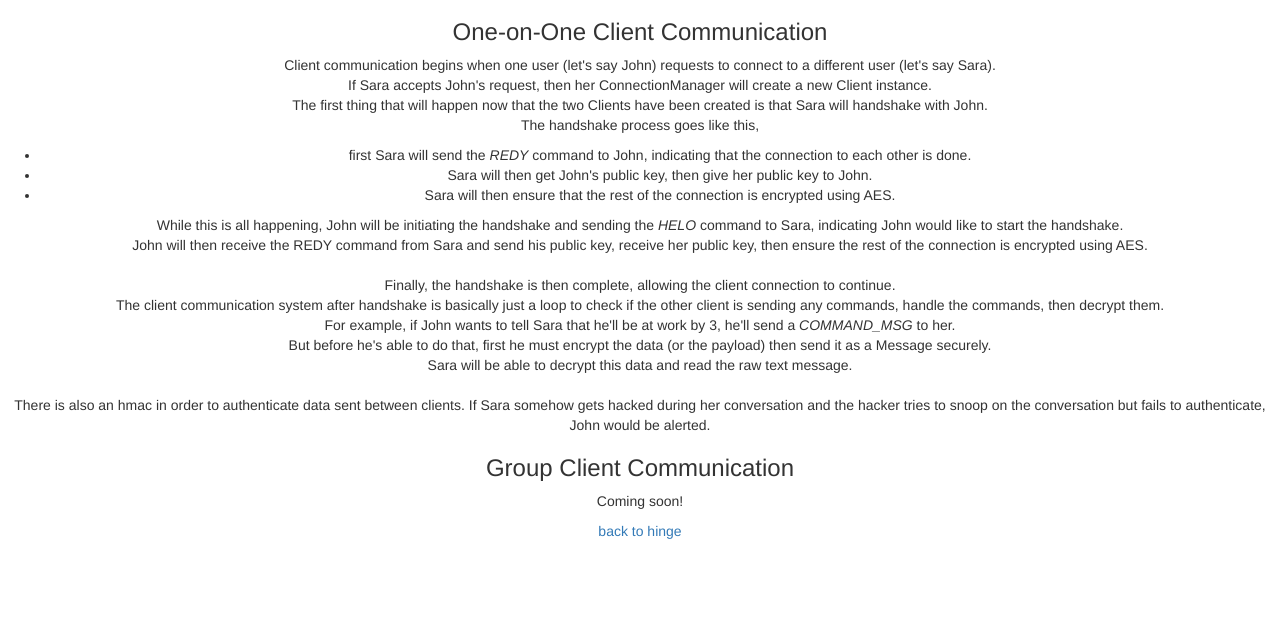
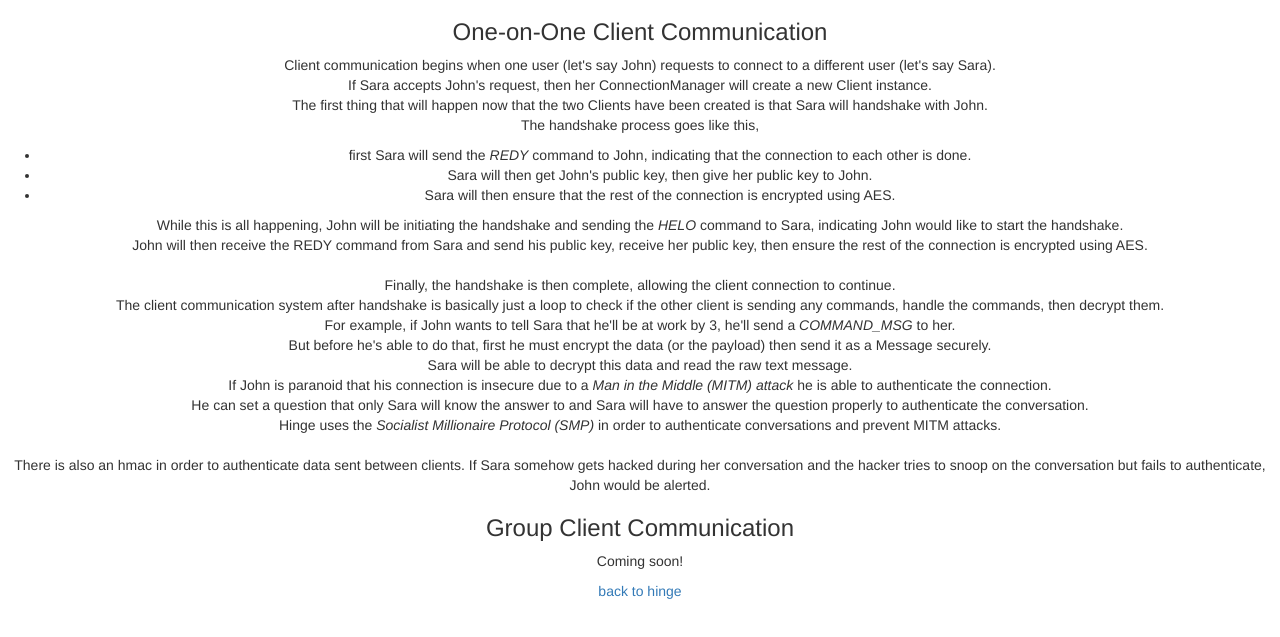
Before and after one commit to HingeChat/hingechat.github.io, a plain HTML site: page hinge/internal/CLIENT.html in a window 1280 px wide. Shown: the part 91-728 px from the top of the page. Drawn offline with nearby package versions, Linux system fonts and the light colour scheme.

Commit message:
general: Some updates, and Hinge is now Python 3.4.

```diff
--- a/hinge/internal/CLIENT.html
+++ b/hinge/internal/CLIENT.html
@@ -29,7 +29,10 @@
     to check if the other client is sending any commands, handle the commands, then decrypt them.<br>
     For example, if John wants to tell Sara that he'll be at work by 3, he'll send a <i>COMMAND_MSG</i> to her.<br> But before he's able to do that,
     first he must encrypt the data (or the payload) then send it as a Message securely.<br>
-    Sara will be able to decrypt this data and read the raw text message.<br><br>
+    Sara will be able to decrypt this data and read the raw text message.<br>
+    If John is paranoid that his connection is insecure due to a <i>Man in the Middle (MITM) attack</i> he is able to authenticate the connection.<br>
+    He can set a question that only Sara will know the answer to and Sara will have to answer the question properly to authenticate the conversation.<br>
+    Hinge uses the <i>Socialist Millionaire Protocol (SMP)</i> in order to authenticate conversations and prevent MITM attacks.<br><br>
     There is also an hmac in order to authenticate data sent between clients. If Sara somehow gets hacked during her conversation and the hacker tries to snoop on the conversation but fails to authenticate, John would be alerted.
     <h3>Group Client Communication</h2>
     Coming soon!
```
Also changed, not shown: hingechat.html (+1 -1 lines), index.html (+1 -1 lines).
